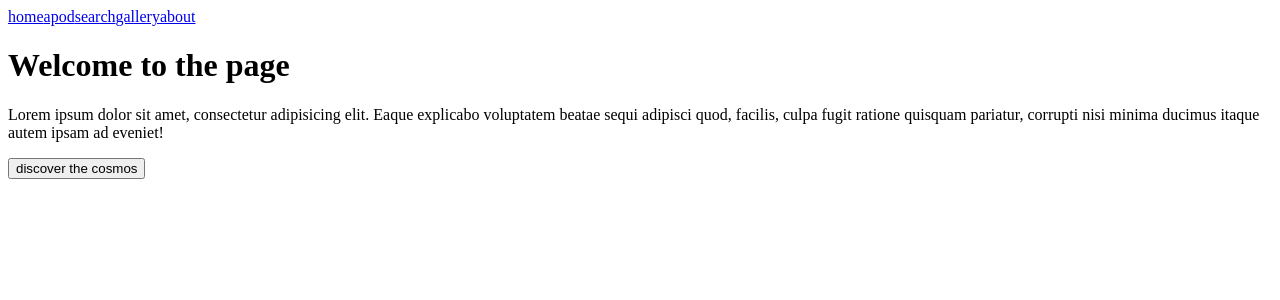
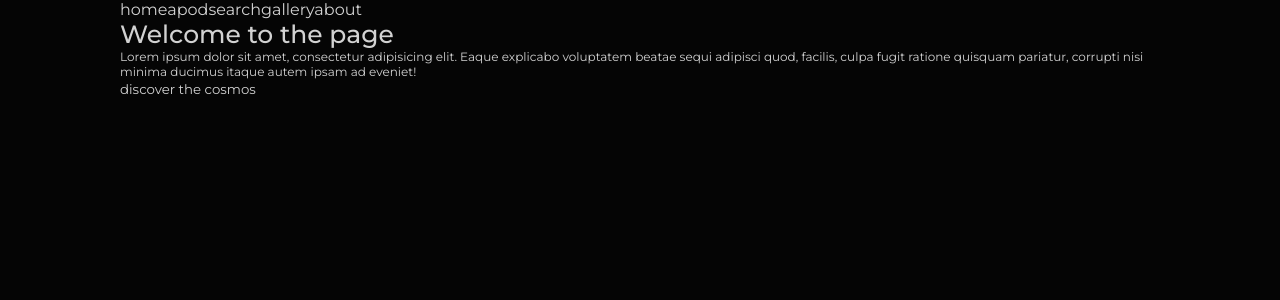
Before and after one commit to kvcsPat/react-cosmos, a React (Create React App) app in the folder cosmos/: page / in a window 1280 px wide. Shown: the top 300 px of the page. Built offline with nearby package versions, Linux system fonts and the light colour scheme.

Commit message:
created css basics with sass

```diff
--- a/cosmos/public/index.html
+++ b/cosmos/public/index.html
@@ -8,6 +8,16 @@
       name="description"
       content="Web site created using create-react-app"
     />
+    <link rel="preconnect" href="https://fonts.googleapis.com" />
+    <link rel="preconnect" href="https://fonts.gstatic.com" crossorigin />
+    <link rel="preconnect" href="https://fonts.googleapis.com" />
+    <link rel="preconnect" href="https://fonts.gstatic.com" crossorigin />
+    <link rel="preconnect" href="https://fonts.googleapis.com" />
+    <link rel="preconnect" href="https://fonts.gstatic.com" crossorigin />
+    <link
+      href="https://fonts.googleapis.com/css2?family=Montserrat:wght@400;500;700&family=Orbitron&display=swap"
+      rel="stylesheet"
+    />
     <title>DISCOVER THE COSMOS</title>
   </head>
   <body>
--- a/cosmos/src/App.js
+++ b/cosmos/src/App.js
@@ -1,8 +1,14 @@
 import React from "react";
 import Routing from "./structure/routing/Routing";
+import "./styles_global/reset/reset.css";
+import "./styles_global/global.css";
 
 function App() {
-  return <Routing />;
+  return (
+    <div className="App">
+      <Routing />
+    </div>
+  );
 }
 
 export default App;
--- /dev/null
+++ b/cosmos/src/styles_global/global.css
@@ -0,0 +1,21 @@
+body {
+  margin: 0 120px;
+  font-family: "Montserrat", sans-serif;
+  background-color: rgb(5, 5, 5);
+  color: rgb(210, 210, 210);
+}
+
+h1 {
+  font-size: 25px;
+  font-weight: 500;
+}
+
+h2 {
+  font-size: 12px;
+  font-weight: 400;
+}
+
+p {
+  font-size: 12px;
+  font-weight: 400;
+}/*# sourceMappingURL=global.css.map */
--- /dev/null
+++ b/cosmos/src/styles_global/global.scss
@@ -0,0 +1,23 @@
+@import "./variables/variables.scss";
+
+body {
+  margin: 0 120px;
+  font-family: $mainFont;
+  background-color: $blackColor;
+  color: $whiteColor;
+}
+
+h1 {
+  font-size: 25px;
+  font-weight: 500;
+}
+
+h2 {
+  font-size: 12px;
+  font-weight: 400;
+}
+
+p {
+  font-size: 12px;
+  font-weight: 400;
+}
--- /dev/null
+++ b/cosmos/src/styles_global/reset/reset.css
@@ -0,0 +1,33 @@
+* {
+  margin: 0;
+  padding: 0;
+  border: 0;
+  outline: none;
+  box-sizing: border-box;
+  background: transparent;
+  font-family: inherit;
+  overflow-x: hidden;
+}
+a {
+  text-decoration: none;
+}
+a img {
+  border: none;
+}
+
+button,
+a {
+  cursor: pointer;
+  color: inherit;
+}
+
+textarea {
+  resize: none;
+}
+
+button,
+textarea,
+select {
+  appearance: none !important;
+  border-radius: 0;
+}
--- /dev/null
+++ b/cosmos/src/styles_global/variables/variables.css
@@ -0,0 +1 @@
+/*# sourceMappingURL=variables.css.map */
--- /dev/null
+++ b/cosmos/src/styles_global/variables/variables.scss
@@ -0,0 +1,7 @@
+//colors
+$blackColor: rgb(5, 5, 5);
+$whiteColor: rgb(210, 210, 210);
+
+//fonts
+$mainFont: "Montserrat", sans-serif;
+$numberFont: "Orbitron", sans-serif;
```
Also changed, not shown: 2 other files (tests, documents, lock files or other folders).
